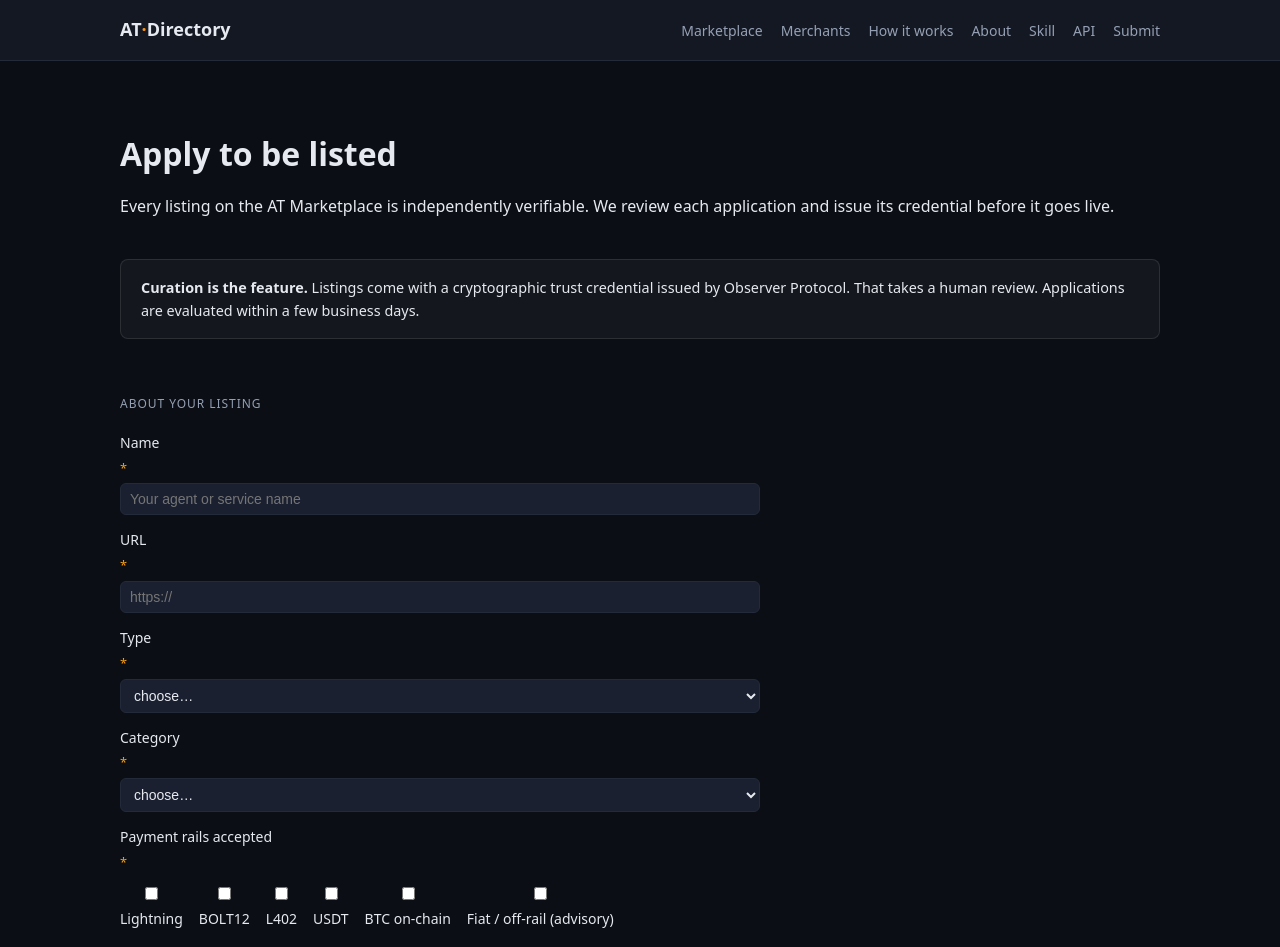
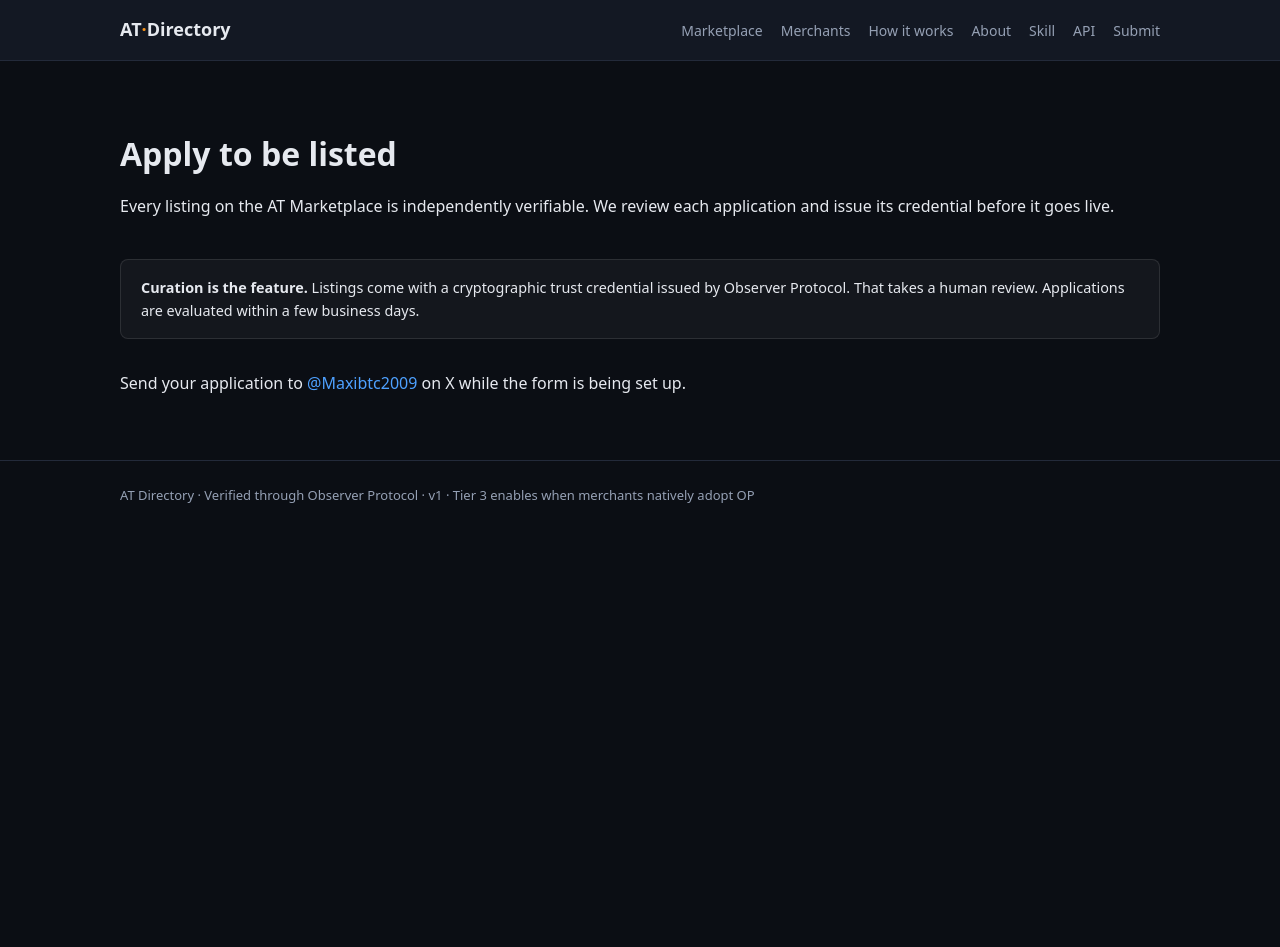
Before and after one commit to observer-protocol/at-directory, a Next.js app in the folder apps/web/: page /submit in a window 1280 px wide. Shown: the top 947 px of the page. After the commit the page ends 800 px from the top, so only its background shows below. Built offline with nearby package versions, Linux system fonts and the light colour scheme.

Commit message:
feat: submit page — Tally embed ready, fallback to X contact while form pending

```diff
--- a/apps/web/app/submit/page.tsx
+++ b/apps/web/app/submit/page.tsx
@@ -1,94 +1,65 @@
 'use client';
 
-import { useState } from 'react';
+import { useEffect } from 'react';
 
-const CATEGORIES = [
-  { value: 'agent-services', label: 'Agent services' },
-  { value: 'gift-cards', label: 'Gift cards & top-ups' },
-  { value: 'travel', label: 'Travel' },
-  { value: 'vpn-privacy', label: 'VPN & privacy' },
-  { value: 'hosting-domains', label: 'Hosting & domains' },
-  { value: 'physical-goods', label: 'Physical goods' },
-  { value: 'content-creator', label: 'Content & creator' },
-  { value: 'marketplace', label: 'Marketplace' },
-  { value: 'compute', label: 'Compute' },
-  { value: 'communication', label: 'Communication' },
-  { value: 'payment-network', label: 'Payment network' },
-  { value: 'concierge', label: 'Concierge' },
-  { value: 'gaming', label: 'Gaming' },
-  { value: 'proxy', label: 'Proxy & anonymity' },
-];
+// Swap TALLY_FORM_ID when Boyd creates the form at tally.so.
+// URL will be: https://tally.so/r/<TALLY_FORM_ID>
+const TALLY_FORM_ID = 'TODO';
 
-const RAILS = [
-  { value: 'lightning', label: 'Lightning' },
-  { value: 'bolt12', label: 'BOLT12' },
-  { value: 'l402', label: 'L402' },
-  { value: 'usdt', label: 'USDT' },
-  { value: 'btc', label: 'BTC on-chain' },
-  { value: 'fiat', label: 'Fiat / off-rail (advisory)' },
-];
+declare global {
+  interface Window {
+    Tally?: { loadEmbeds: () => void };
+  }
+}
 
-function buildIssueUrl(data: FormData): string {
-  const get = (k: string) => (data.get(k) as string) || '';
-  const rails = data.getAll('rails').join(', ');
-  const name = get('name');
-  const title = encodeURIComponent(`Listing application: ${name || 'unnamed'}`);
-  const lines = [
-    '## Listing Application',
-    '',
-    `**Name:** ${name}`,
-    `**URL:** ${get('url')}`,
-    `**Type:** ${get('participant_type') === 'agent' ? 'Agent' : 'Merchant'}`,
-    `**Category:** ${get('category')}`,
-    `**Rails:** ${rails || '—'}`,
-    '',
-    '**Description:**',
-    get('description'),
-    '',
-    `**Contact:** ${get('contact') || '—'}`,
-    '',
-    '### Agent / API surfaces (optional)',
-    `**MCP endpoint:** ${get('mcp_server') || '—'}`,
-    `**REST API:** ${get('rest_api') || '—'}`,
-    `**OpenAPI spec:** ${get('openapi_url') || '—'}`,
-    '',
-    '### Verifiable identity (optional)',
-    `**DID:** ${get('did') || '—'}`,
-    `**Existing VC:** ${get('existing_vc') || '—'}`,
-    '',
-    '---',
-    '_Submitted via agenticterminal.ai/submit_',
-  ];
-  const body = encodeURIComponent(lines.join('\n'));
-  return `https://github.com/observer-protocol/at-directory/issues/new?title=${title}&body=${body}&labels=listing-application`;
+function TallyEmbed({ formId }: { formId: string }) {
+  useEffect(() => {
+    const src = 'https://tally.so/widgets/embed.js';
+    if (window.Tally) {
+      window.Tally.loadEmbeds();
+      return;
+    }
+    if (document.querySelector(`script[src="${src}"]`)) return;
+    const s = document.createElement('script');
+    s.src = src;
+    s.onload = () => window.Tally?.loadEmbeds();
+    document.body.appendChild(s);
+  }, []);
+
+  return (
+    <iframe
+      data-tally-src={`https://tally.so/embed/${formId}?alignLeft=1&hideTitle=1&transparentBackground=1&dynamicHeight=1`}
+      loading="lazy"
+      width="100%"
+      height="800"
+      style={{ border: 'none', marginTop: '1.5rem' }}
+      title="AT Directory listing application"
+    />
+  );
 }
 
 export default function SubmitPage() {
-  const [submitted, setSubmitted] = useState(false);
-
-  function onSubmit(e: React.FormEvent<HTMLFormElement>) {
-    e.preventDefault();
-    const url = buildIssueUrl(new FormData(e.currentTarget));
-    window.open(url, '_blank', 'noopener');
-    setSubmitted(true);
-  }
-
-  if (submitted) {
+  if (TALLY_FORM_ID === 'TODO') {
     return (
       <div>
         <section className="page-hero">
-          <h1>Application opened</h1>
+          <h1>Apply to be listed</h1>
           <p className="muted">
-            A GitHub issue was opened in a new tab with your details pre-filled. Submit it there to
-            complete your application.
+            Every listing on the AT Marketplace is independently verifiable. We review each
+            application and issue its credential before it goes live.
           </p>
         </section>
-        <p style={{ marginTop: '1.5rem' }}>
-          <a href="/marketplace">Back to marketplace</a>
-          {' · '}
-          <button className="secondary" onClick={() => setSubmitted(false)}>
-            Submit another
-          </button>
+        <div className="submit-curation-note">
+          <strong>Curation is the feature.</strong> Listings come with a cryptographic trust
+          credential issued by Observer Protocol. That takes a human review. Applications are
+          evaluated within a few business days.
+        </div>
+        <p style={{ marginTop: '2rem' }}>
+          Send your application to{' '}
+          <a href="https://x.com/Maxibtc2009" target="_blank" rel="noreferrer">
+            @Maxibtc2009
+          </a>{' '}
+          on X while the form is being set up.
         </p>
       </div>
     );
@@ -103,124 +74,12 @@
           application and issue its credential before it goes live.
         </p>
       </section>
-
       <div className="submit-curation-note">
         <strong>Curation is the feature.</strong> Listings come with a cryptographic trust
         credential issued by Observer Protocol. That takes a human review. Applications are
         evaluated within a few business days.
       </div>
-
-      <form className="formgrid submit-form" onSubmit={onSubmit}>
-        <div className="form-section-label">About your listing</div>
-
-        <label>
-          Name <span className="req">*</span>
-          <input name="name" type="text" required placeholder="Your agent or service name" />
-        </label>
-
-        <label>
-          URL <span className="req">*</span>
-          <input name="url" type="url" required placeholder="https://" />
-        </label>
-
-        <label>
-          Type <span className="req">*</span>
-          <select name="participant_type" required defaultValue="">
-            <option value="" disabled>
-              choose…
-            </option>
-            <option value="merchant">Merchant — I sell products or services</option>
-            <option value="agent">Agent — I am an autonomous agent</option>
-          </select>
-        </label>
-
-        <label>
-          Category <span className="req">*</span>
-          <select name="category" required defaultValue="">
-            <option value="" disabled>
-              choose…
-            </option>
-            {CATEGORIES.map((c) => (
-              <option key={c.value} value={c.value}>
-                {c.label}
-              </option>
-            ))}
-          </select>
-        </label>
-
-        <label>
-          Payment rails accepted <span className="req">*</span>
-          <div className="rail-checkboxes">
-            {RAILS.map((r) => (
-              <label key={r.value} className="checkbox-label">
-                <input type="checkbox" name="rails" value={r.value} />
-                {r.label}
-              </label>
-            ))}
-          </div>
-        </label>
-
-        <label>
-          Description <span className="req">*</span>
-          <textarea
-            name="description"
-            required
-            rows={3}
-            placeholder="One to three sentences. What do you offer and who is it for?"
-          />
-        </label>
-
-        <label>
-          Contact <span className="req">*</span>
-          <input name="contact" type="text" required placeholder="X handle, email, or Telegram" />
-        </label>
-
-        <div className="form-section-label">
-          Agent / API surfaces <span className="optional">optional</span>
-        </div>
-
-        <label>
-          MCP endpoint
-          <input name="mcp_server" type="text" placeholder="https://mcp.example.com/mcp" />
-        </label>
-
-        <label>
-          REST API base URL
-          <input name="rest_api" type="text" placeholder="https://api.example.com/v1" />
-        </label>
-
-        <label>
-          OpenAPI spec URL
-          <input name="openapi_url" type="text" placeholder="https://example.com/openapi.json" />
-        </label>
-
-        <div className="form-section-label">
-          Verifiable identity
-          <span className="optional">optional — trust fast-lane (coming soon)</span>
-        </div>
-
-        <label>
-          DID
-          <input name="did" type="text" placeholder="did:web:example.com" />
-        </label>
-
-        <label>
-          Existing verifiable credential URL
-          <input
-            name="existing_vc"
-            type="text"
-            placeholder="https://example.com/trust-credential.jsonld"
-          />
-          <span className="field-hint">
-            Reserved for future trust-gated fast-lane. No automated effect today.
-          </span>
-        </label>
-
-        <button type="submit">Submit application</button>
-        <p className="field-hint" style={{ marginTop: '0.5rem' }}>
-          Opens a pre-filled GitHub issue. Submit it there to complete your application.
-        </p>
-      </form>
+      <TallyEmbed formId={TALLY_FORM_ID} />
     </div>
   );
 }
```
